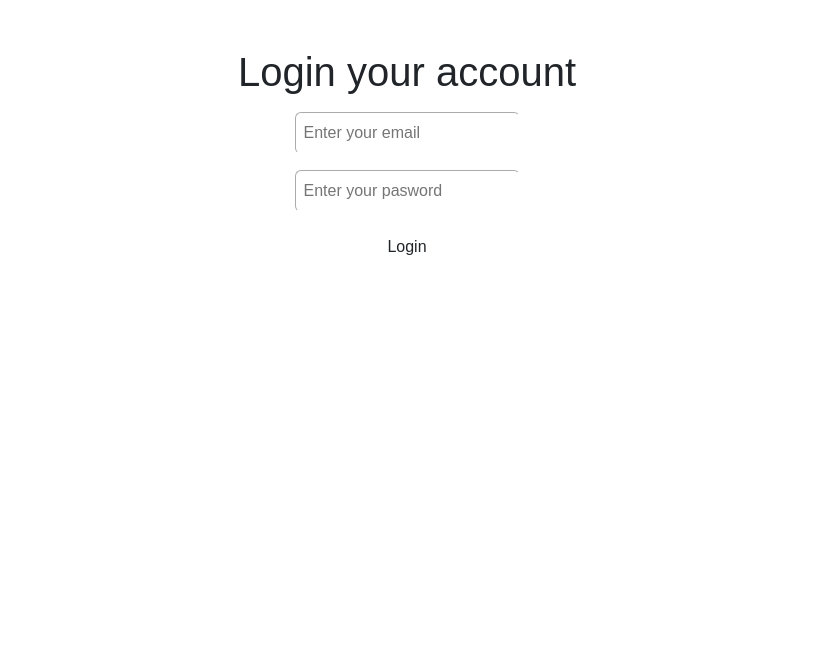
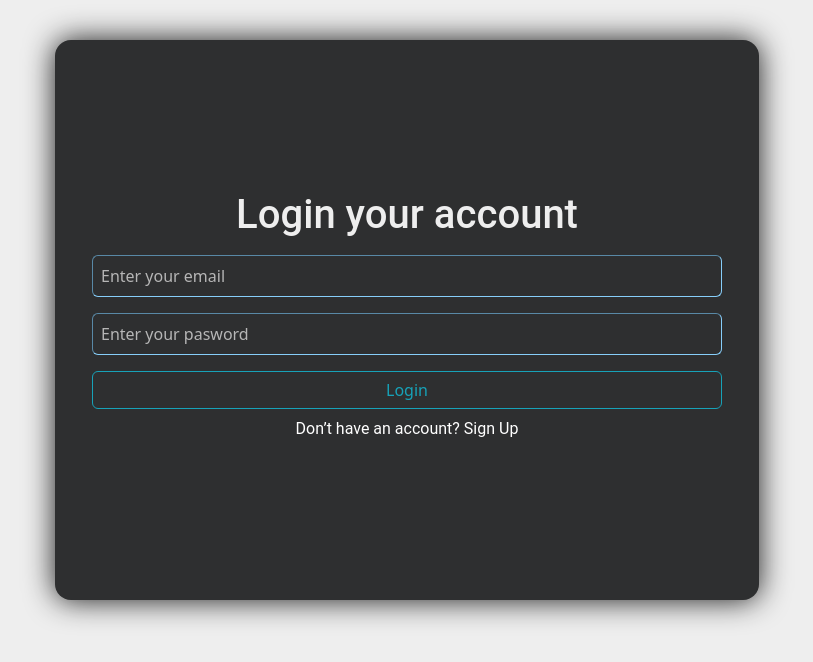
Before and after one commit to omar01f/11111111111, a plain HTML site: page index.html in a window 1280 px wide. Shown: the whole page, without its empty margins (233-1046 px from the left). Drawn offline with Linux system fonts and the light colour scheme; files that its build step writes are made by us from their sources; files whose address does not match are found by name.

Commit message:
Update index.html

```diff
--- a/index.html
+++ b/index.html
@@ -6,7 +6,7 @@
     <title>login</title>
     <link rel="stylesheet" href="./css/all.min.css">
     <link rel="stylesheet" href="./css/bootstrap.min.css">
-    <link rel="stylesheet" href="./css/style.css">
+    <link rel="stylesheet" href="SA_Project/home/css/style.css">
 
 </head>
 <body>
@@ -32,4 +32,5 @@
     <script src="./js/bootstrap.min.js"></script>
     <script src="./js/index.js"></script>
 </body>
+
 </html>
```
